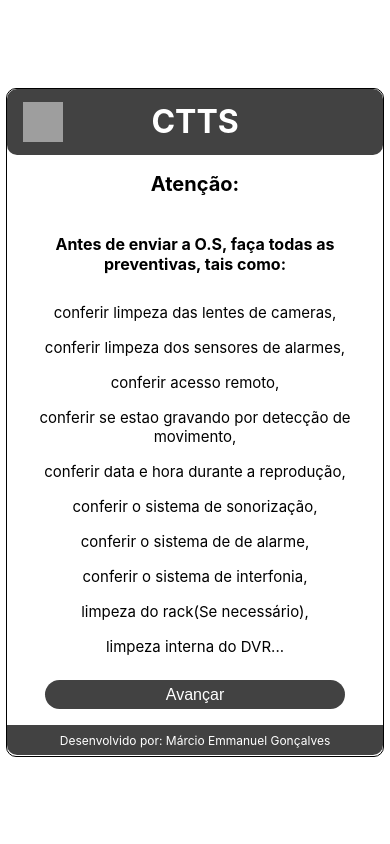
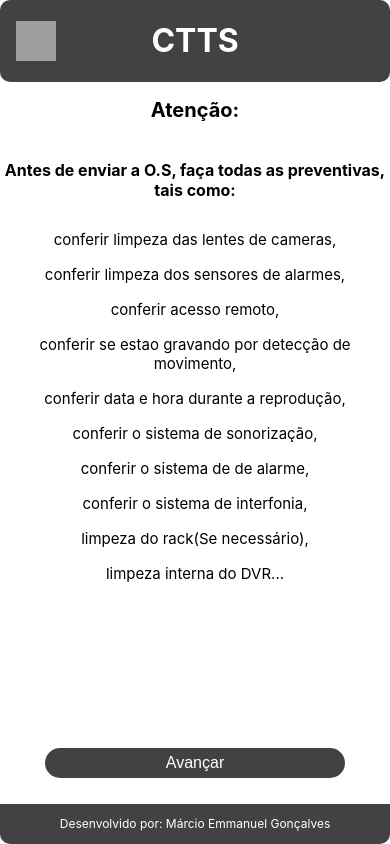
Before and after one commit to M-Emmanuel-G/SystemOsFront-end, a React (Create React App) app: page /verificacao in a window 390 px wide. Built offline with nearby package versions, Linux system fonts and the light colour scheme; grey boxes are pictures that could not be loaded.

Commit message:
STYLE: ajustando estilizacoes e responsividade

```diff
--- a/src/pages/AnimationPage/animationPage.js
+++ b/src/pages/AnimationPage/animationPage.js
@@ -13,11 +13,9 @@ export default function AnimationPage() {
     },[])
  return (
     <ContainerBase>
-        <ContainerMobile>
             <ContainerAnimation>
                 <img src={imgLogo}/>
             </ContainerAnimation>
-        </ContainerMobile>
     </ContainerBase>
  );
 }
--- a/src/pages/AnimationPage/style.js
+++ b/src/pages/AnimationPage/style.js
@@ -19,8 +19,8 @@ export const ContainerAnimation = styled.div`
     justify-content: center;
     align-items: center;
     img{
-        width: 90%;
-        height: 40%;
+        width: 400px;
+        height: 300px;
         animation: ${AnimLogo} 5s linear;
     }
 `;
--- a/src/pages/IndexPage/indexPage.js
+++ b/src/pages/IndexPage/indexPage.js
@@ -9,7 +9,6 @@ export default function IndexPage() {
     const navigate = useNavigate()
  return (
    <ContainerBase>
-        <ContainerMobile>
         <Header/>
             <ContainerIndexPage>
                 <ContainerSubHeader>
@@ -22,7 +21,6 @@ export default function IndexPage() {
             </ContainerBanner>
             <Footer/>
             </ContainerIndexPage>
-        </ContainerMobile>
     </ContainerBase>
  );
 }
--- a/src/pages/OsPage/OsPage.js
+++ b/src/pages/OsPage/OsPage.js
@@ -8,6 +8,7 @@ import { BASE_URL } from '../../BASE_URL/BASE_URL';
 import Swal from 'sweetalert2';
 import emailjs from '@emailjs/browser'
 import { useEffect } from 'react';
+import Footer from '../../components/Footer/footer'
 
 export default function OsPage() {
     const navigate = useNavigate()
@@ -68,7 +69,6 @@ export default function OsPage() {
 
  return (
     <ContainerBase>
-       <ContainerMobile>
        <Header/>
         <ContainerHomePage>
 
@@ -173,7 +173,7 @@ export default function OsPage() {
                 </section>
             </form>
         </ContainerHomePage>
-       </ContainerMobile>
+        <Footer/>
     </ContainerBase>
  );
 }
--- a/src/pages/OsPage/style.js
+++ b/src/pages/OsPage/style.js
@@ -9,10 +9,11 @@ export const ContainerHomePage = styled.div`
     flex-direction: column;
     overflow: auto;
     form{
-        margin-top: 20rem;
+        margin-top: 10rem;
         display: flex;
         flex-direction: column;
         align-items: center;
+        justify-content: center;
 
         div{
            width: 100%;
--- a/src/pages/VerifyPage/style.js
+++ b/src/pages/VerifyPage/style.js
@@ -23,5 +23,7 @@ export const ContainerVerify = styled.div`
         background: #424242;
         color: #fff;
         font-size: 1rem;
+        position: absolute;
+        bottom: 50px;
     }
 `;
--- a/src/pages/VerifyPage/verifyPage.js
+++ b/src/pages/VerifyPage/verifyPage.js
@@ -9,7 +9,6 @@ export default function VerifyPage() {
     const navigate = useNavigate()
  return (
     <ContainerBase>
-        <ContainerMobile>
             <Header/>
             <ContainerVerify>
                 <h2>Atenção:</h2>
@@ -26,9 +25,8 @@ export default function VerifyPage() {
                 <span>limpeza interna do DVR...</span>
 
                 <button onClick={()=>{navigate('/OsPage')}}>Avançar</button>
-                <Footer/>
             </ContainerVerify>
-        </ContainerMobile>
+            <Footer/>
     </ContainerBase>
  );
 }
```
